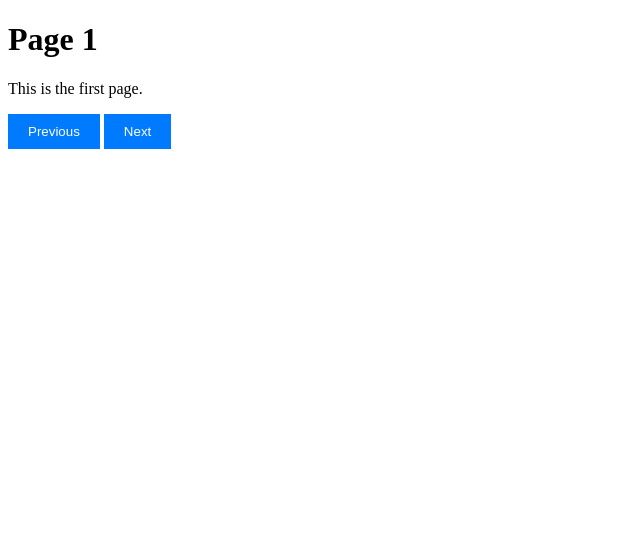
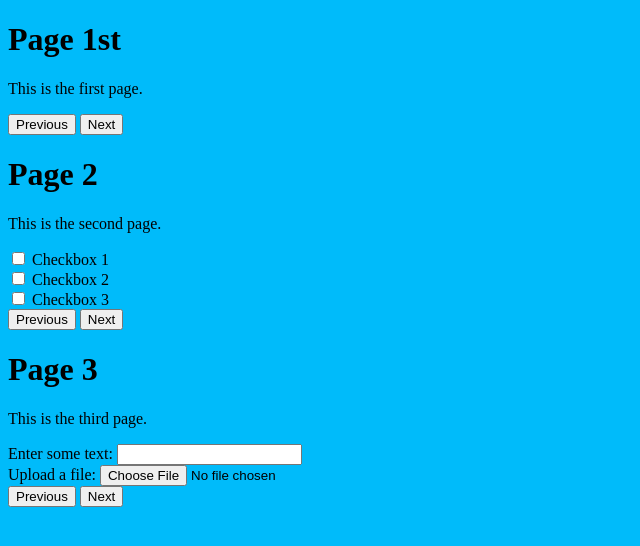
Before and after one commit to roam-indrajit/Roam-Game-Creator, a plain HTML site: page index.html in a window 1280 px wide. Shown: the whole page, without its empty margins (0-640 px from the left). Drawn offline with Linux system fonts and the light colour scheme.

Commit message:
pwa check

```diff
--- a/index.html
+++ b/index.html
@@ -4,11 +4,16 @@
 <meta charset="UTF-8">
 <meta name="viewport" content="width=device-width, initial-scale=1.0">
 <title>Multi-page Navigation</title>
-<link rel="stylesheet" href="styles.css">
+<!-- <link rel="stylesheet" href="styles.css"> -->
+<style>
+  body {
+    background-color: rgb(0, 187, 250);
+  }
+  </style>
 </head>
 <body>
 <div class="page active" id="page1">
-  <h1>Page 1</h1>
+  <h1>Page 1st</h1>
   <p>This is the first page.</p>
   <button class="btn" onclick="prevPage()">Previous</button>
   <button class="btn" onclick="nextPage()">Next</button>
--- a/styles.css
+++ b/styles.css
@@ -1,3 +1,10 @@
+body {
+  background-color: #333; /* Dark gray background */
+  color: #fff; /* White text color */
+  font-family: Arial, sans-serif; /* Specify font family */
+  padding: 20px; /* Add some padding */
+}
+
 .page {
   display: none;
 }
```
Lines whose indentation alone changed are shown as unchanged.
